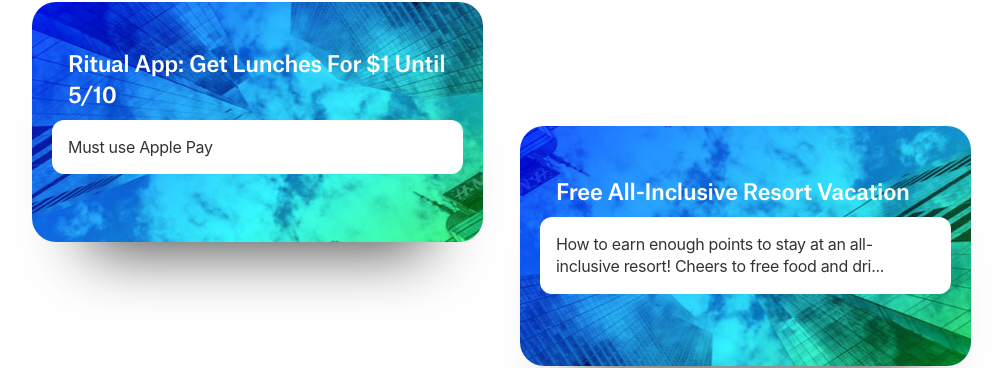
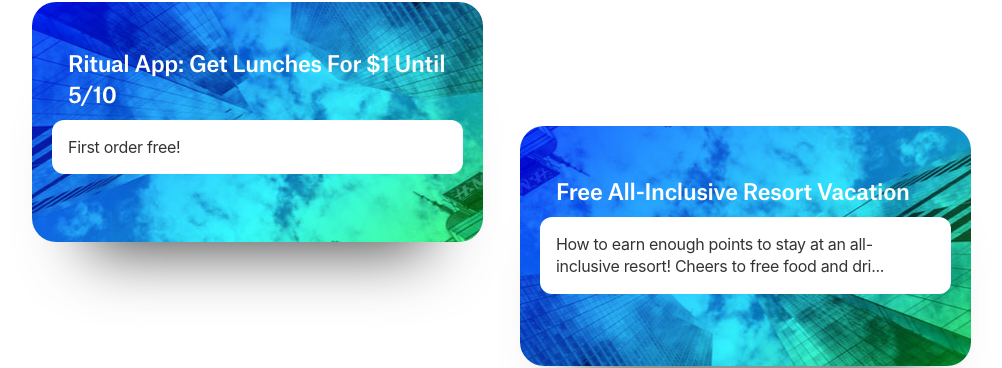
Before and after one commit to ohiosveryown/atldeals, a Jekyll site: the page built from index.html, in a window 1280 px wide and 900 px high, scrolled down 473 px. Shown: the part 123-491 px from the top of the window, without its empty margins (139-1141 px from the left). Built offline with Jekyll 4.4.1, drawn with Linux system fonts in a browser that asks for light colours; nearby versions of some CDN libraries.

```diff
--- a/_posts/2019-04-30-ritual-app-get-lunches-for-1-dollars-until-5-slash-10-when-you-use-apple-pay.markdown
+++ b/_posts/2019-04-30-ritual-app-get-lunches-for-1-dollars-until-5-slash-10-when-you-use-apple-pay.markdown
@@ -5,7 +5,7 @@
 - new
 - deals
 image: https://i.imgur.com/JxzWGOo.jpg
-description: 'Must use Apple Pay '
+description: First order free!
 ---
 
 [Ritual App: Get Lunches For $1 Until 5/10 When You Use Apple Pay + $10 Referral Bonus](https://invite.ritual.co/JENNIFER36712)
```
